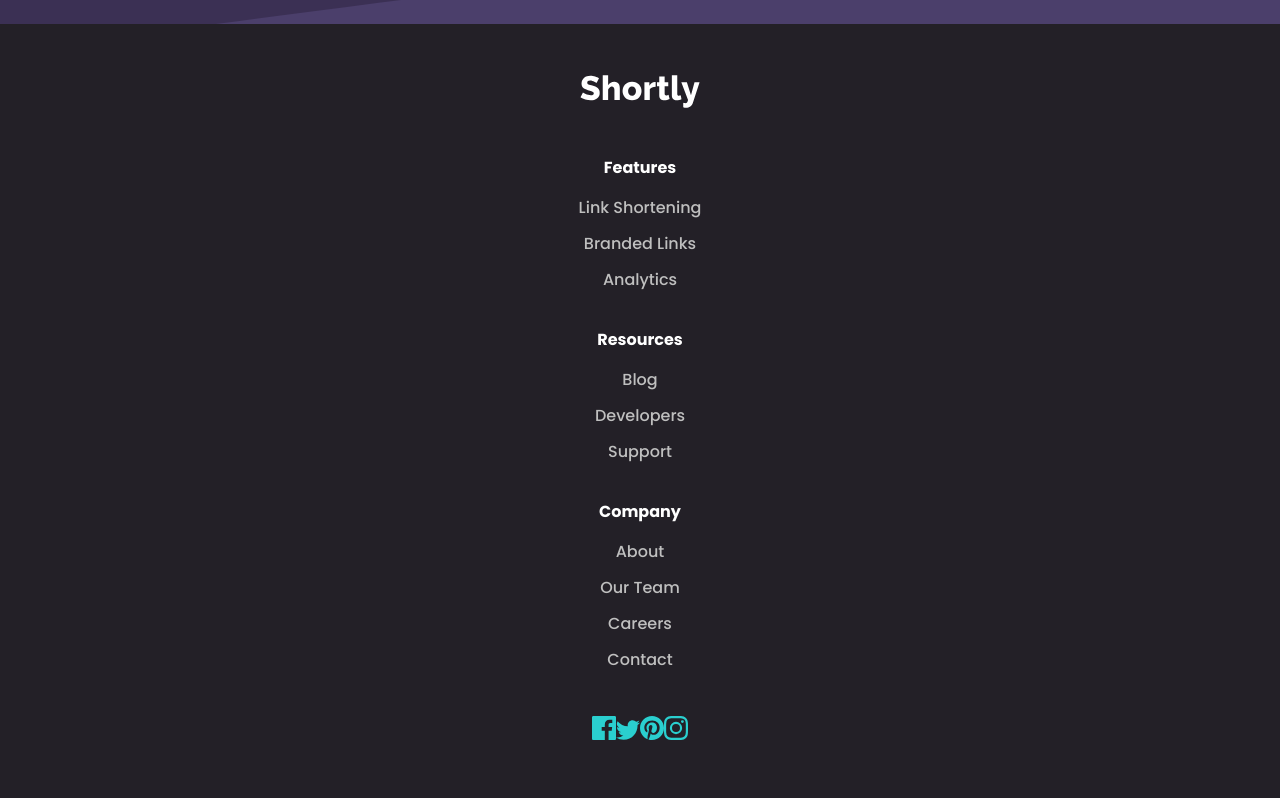
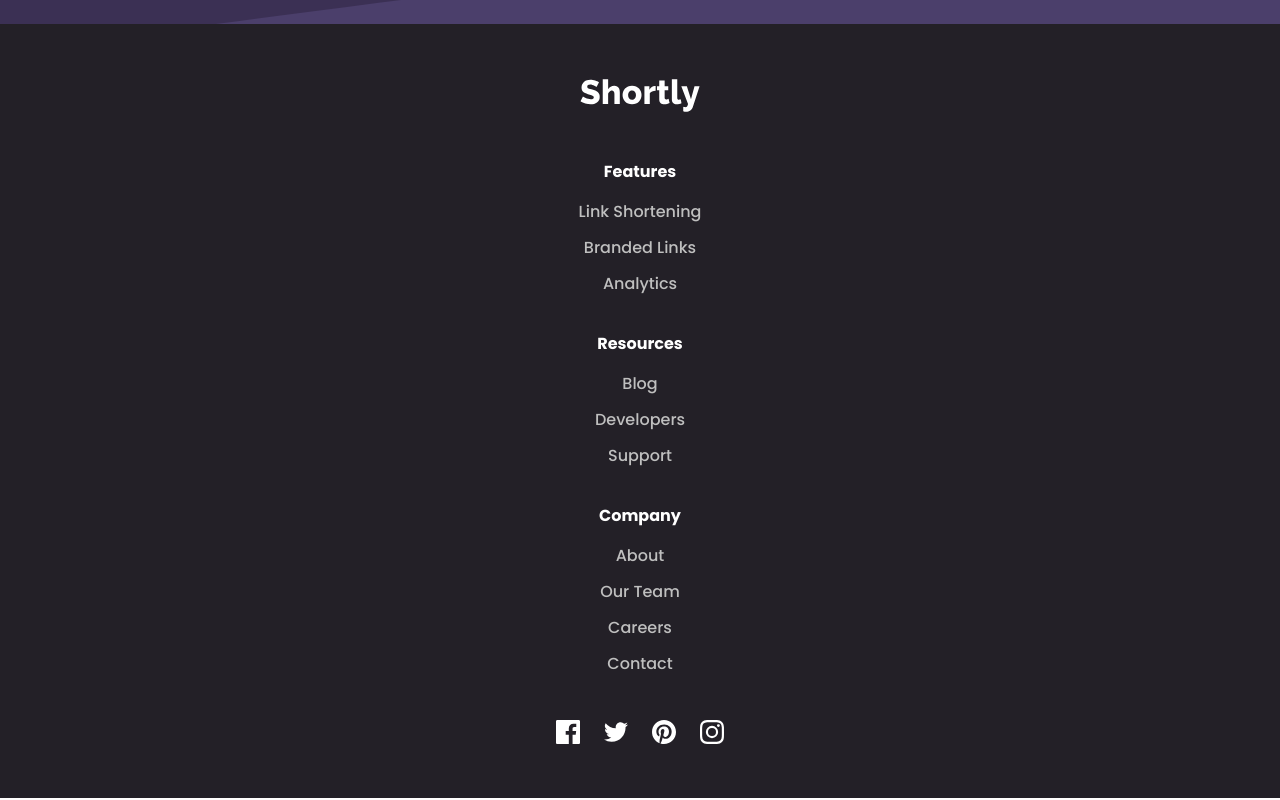
Before and after one commit to GitHubOshin/Shortly, a React (Create React App) app: page / in a window 1280 px wide. Shown: the part 2880-3680 px from the top of the page. Built offline with nearby package versions, Linux system fonts and the light colour scheme.

Commit message:
Modified colour change conditions

```diff
--- a/src/components/SocialMedia.js
+++ b/src/components/SocialMedia.js
@@ -20,30 +20,30 @@ function SocialMedia() {
   }
 
   return (
-    <div>
+    <div className="flex gap-6">
       <button
         onMouseEnter={() => handleHoverIcons('fb')}
         onMouseLeave={() => handleHoverIcons('fb')}
       >
-        <FacebookIcon fill={icons.fb ? 'white' : 'hsl(180, 66%, 49%)'} />
+        <FacebookIcon fill={icons.fb ? 'hsl(180, 66%, 49%)' : 'white'} />
       </button>
       <button
         onMouseEnter={() => handleHoverIcons('tw')}
         onMouseLeave={() => handleHoverIcons('tw')}
       >
-        <TwitterIcon fill={icons.tw ? 'white' : 'hsl(180, 66%, 49%)'} />
+        <TwitterIcon fill={icons.tw ? 'hsl(180, 66%, 49%)' : 'white'} />
       </button>
       <button
         onMouseEnter={() => handleHoverIcons('pt')}
         onMouseLeave={() => handleHoverIcons('pt')}
       >
-        <Pinterest fill={icons.pt ? 'white' : 'hsl(180, 66%, 49%)'} />
+        <Pinterest fill={icons.pt ? 'hsl(180, 66%, 49%)' : 'white'} />
       </button>
       <button
         onMouseEnter={() => handleHoverIcons('ig')}
         onMouseLeave={() => handleHoverIcons('ig')}
       >
-        <InstagramIcon fill={icons.ig ? 'white' : 'hsl(180, 66%, 49%)'} />
+        <InstagramIcon fill={icons.ig ? 'hsl(180, 66%, 49%)' : 'white'} />
       </button>
     </div>
   )
```
